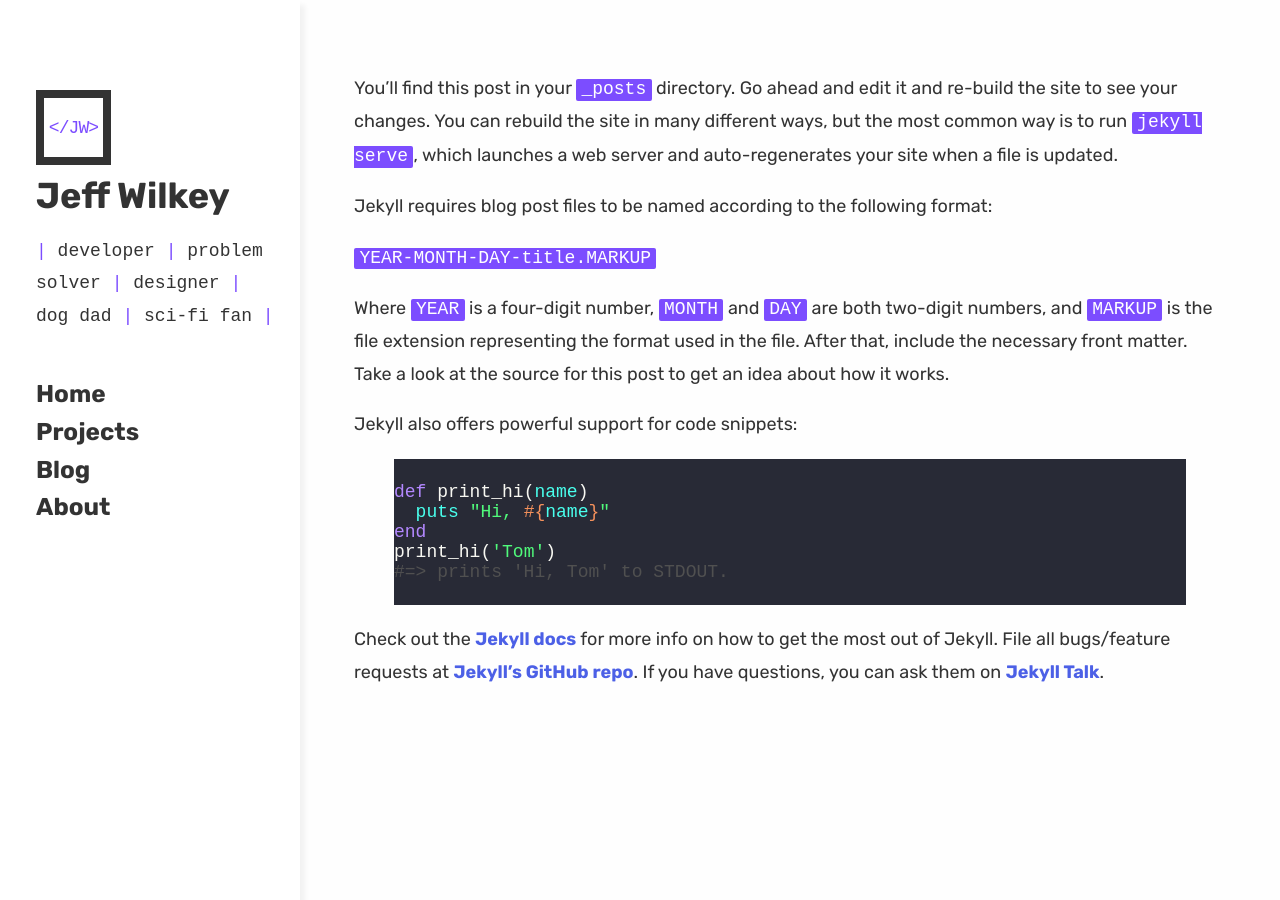
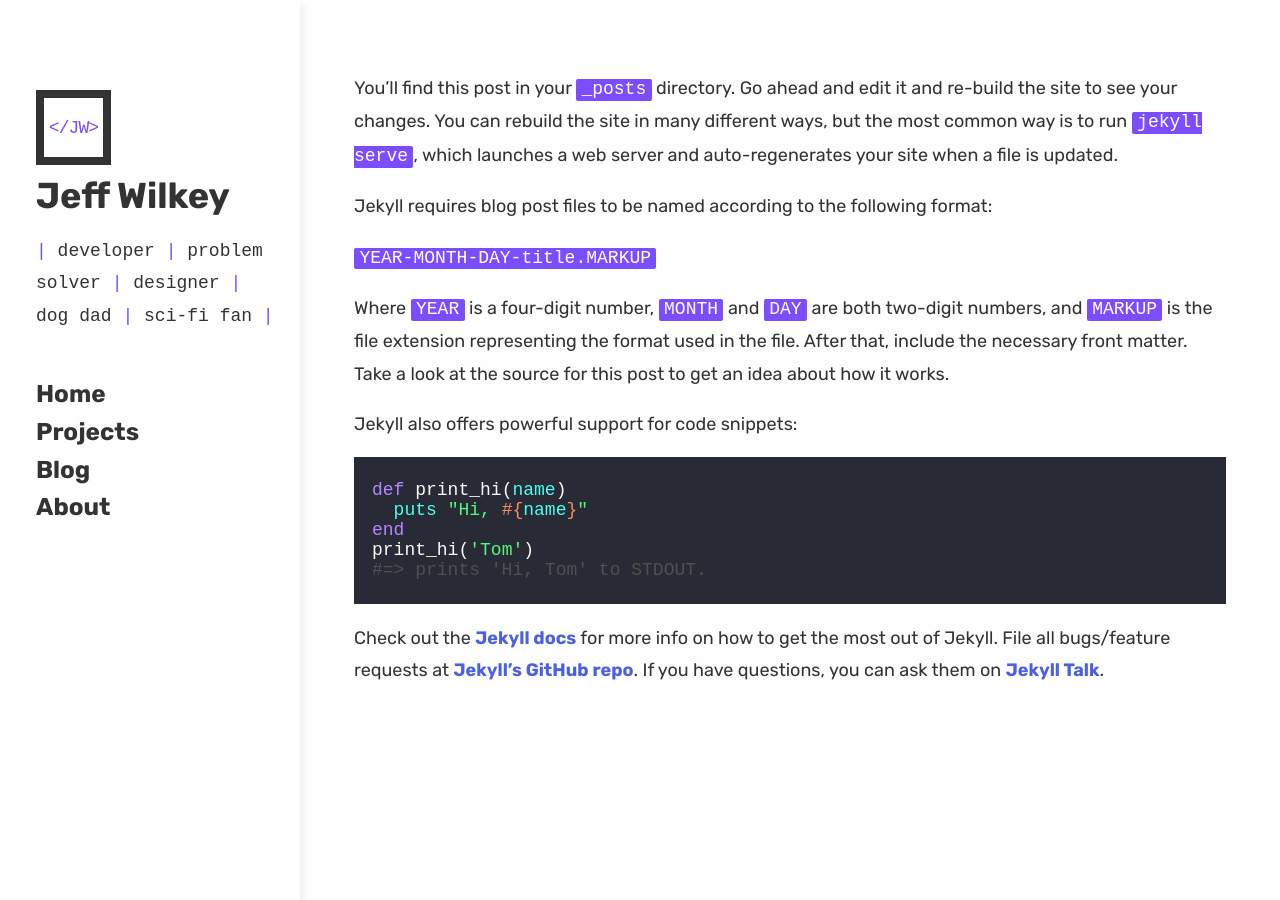
Before and after one commit to JeffWilkey/jeffwilkey.com-jekyll, a Jekyll site: the page built from _posts/2019-09-09-welcome-to-jekyll.markdown, in a window 1280 px wide. Built offline with Jekyll 4.4.1, drawn with Linux system fonts in a browser that asks for light colours; nearby versions of some CDN libraries.

Commit message:
fix code block padding

```diff
--- a/_sass/highlighting.scss
+++ b/_sass/highlighting.scss
@@ -83,7 +83,8 @@
 
 /* overrides */
 .highlight {
-  padding: 0.3rem 0;
+  padding: 0.3rem 1.5rem 0.3rem 1rem;
+  margin: 0;
 }
 
 .highlighter-rouge {
--- a/projects.html
+++ b/projects.html
@@ -1,7 +1,9 @@
 ---
 title: Projects
 ---
-
 <div>
   <h1>{{ page.title }}</h1>
+  {% for project in site.projects %}
+    <a href="{{project.url}}">{{project.title}}</a>
+  {% endfor %}
 </div>
```
Also changed, not shown: _projects/pokedex.markdown (+6 -6 lines).
